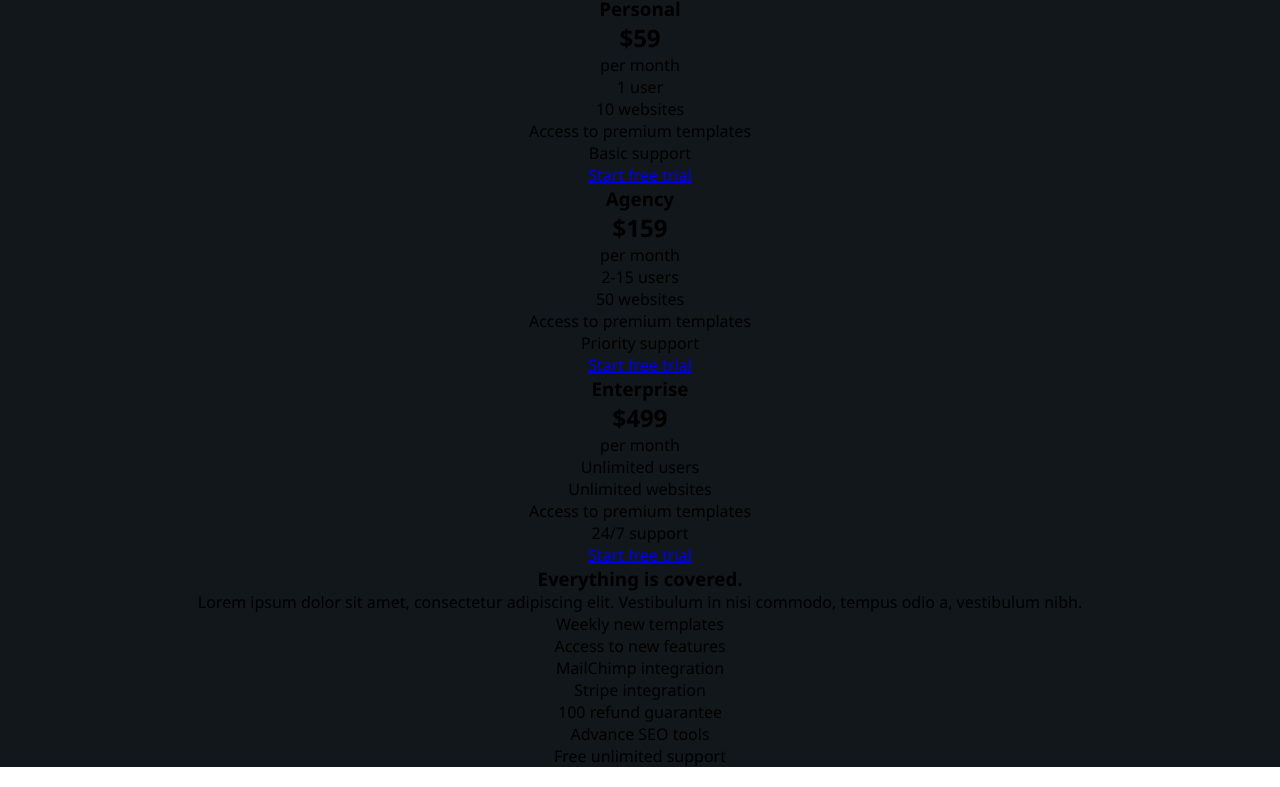
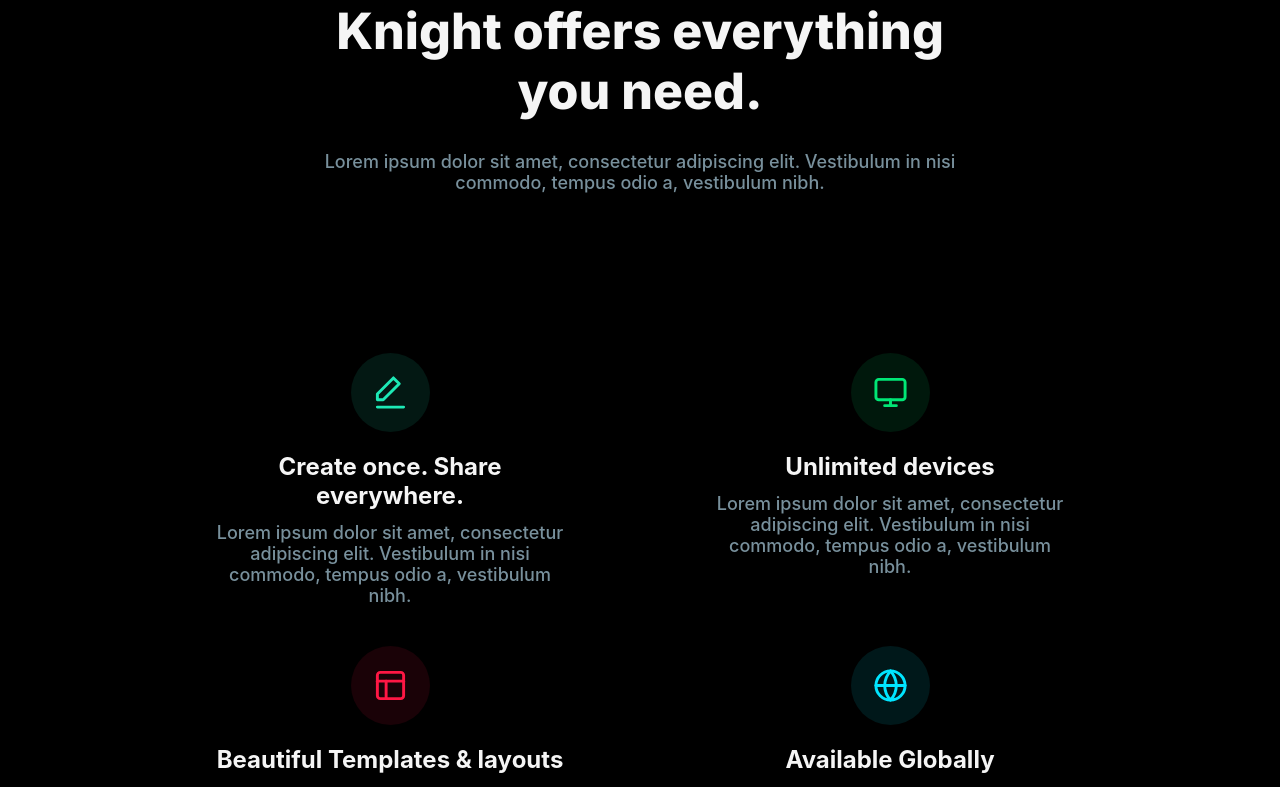
Before and after one commit to Frontend-organization/knight-landing, a React app: page / in a window 1280 px wide. Shown: the part 859-1646 px from the top of the page. Built offline with nearby package versions, Linux system fonts and the light colour scheme.

Commit message:
Feat: section benefits added

```diff
--- a/package.json
+++ b/package.json
@@ -26,6 +26,8 @@
   },
   "dependencies": {
     "react": "^16.13.1",
-    "react-dom": "^16.13.1"
+    "react-dom": "^16.13.1",
+    "react-slick": "^0.27.11",
+    "slick-carousel": "^1.8.1"
   }
 }
--- a/src/App.jsx
+++ b/src/App.jsx
@@ -1,10 +1,12 @@
 import React from "react";
+import Benefits from "./components/Benefits";
 import Home from "./components/Home";
 
 const App = () => {
   return (
     <React.Fragment>
       <Home />
+      <Benefits />
     </React.Fragment>
   );
 };
--- /dev/null
+++ b/src/components/Benefits/Benefits.module.css
@@ -0,0 +1,91 @@
+.Benefits {
+  background-color: #000;
+  padding: 60px 20px 100px 20px;
+}
+
+.BenefitsHeader {
+  color: #f5f5f5;
+  text-align: center;
+  margin: 0 auto;
+  margin-bottom: 120px;
+  width: 80%;
+}
+
+.BenefitsHeader h2 {
+  font-size: 30px;
+}
+
+.BenefitsHeader h4 {
+  color: #78909c;
+  font-family: -apple-system, BlinkMacSystemFont, "Segoe UI", Roboto, Oxygen,
+    Ubuntu, Cantarell, "Open Sans", "Helvetica Neue", sans-serif;
+  font-weight: 500;
+  font-size: 14.6px;
+}
+
+.BenefitsMain {
+  display: flex;
+  flex-wrap: wrap;
+  justify-content: space-between;
+  max-width: 900px;
+  margin: 0 auto;
+  width: 100%;
+}
+
+.Benefit {
+  align-items: center;
+  color: #f5f5f5;
+  display: flex;
+  flex-direction: column;
+  text-align: center;
+  font-family: -apple-system, BlinkMacSystemFont, "Segoe UI", Roboto, Oxygen,
+    Ubuntu, Cantarell, "Open Sans", "Helvetica Neue", sans-serif;
+  margin-bottom: 20px;
+  padding: 10px 20px;
+  width: 50%;
+  max-width: 300px;
+}
+
+.BenefitTitle {
+  margin-bottom: 12px;
+}
+
+.BenefitDescription {
+  color: #78909c !important;
+  font-size: 14.6px;
+  font-weight: 500;
+}
+
+.BenefitIcon {
+  align-items: center;
+  border-radius: 50%;
+  display: flex;
+  justify-content: center;
+  margin-bottom: 20px;
+  padding: 22px;
+  width: fit-content;
+}
+
+@media only screen and (min-width: 768px) {
+  .Benefit {
+    max-width: 400px;
+  }
+  .BenefitDescription {
+    font-size: 18px;
+  }
+
+  .BenefitsHeader {
+    margin: 0 auto;
+    margin-bottom: 150px;
+    width: 700px;
+  }
+
+  .BenefitsHeader h2 {
+    font-size: 50px;
+    margin-bottom: 30px;
+  }
+
+  .BenefitsHeader h4 {
+    font-size: 18px;
+  }
+}
--- /dev/null
+++ b/src/components/Benefits/index.jsx
@@ -0,0 +1,137 @@
+import React from "react";
+import styles from "./Benefits.module.css";
+
+const benefits = [
+  {
+    heading: "Create once. Share everywhere.",
+    description:
+      "Lorem ipsum dolor sit amet, consectetur adipiscing elit. Vestibulum in nisi commodo, tempus odio a, vestibulum nibh.",
+    icon: (
+      <svg
+        xmlns="http://www.w3.org/2000/svg"
+        width="35"
+        height="35"
+        viewBox="0 0 24 24"
+        fill="none"
+        stroke="currentColor"
+        strokeWidth="2"
+        strokeLinecap="round"
+        strokeLinejoin="round"
+        className="feather feather-edit-3"
+      >
+        <polygon points="14 2 18 6 7 17 3 17 3 13 14 2"></polygon>
+        <line x1="3" y1="22" x2="21" y2="22"></line>
+      </svg>
+    ),
+    primaryColor: "#1de9b6",
+    secondaryColor: "rgba(29, 233, 182, 0.1)",
+  },
+  {
+    heading: "Unlimited devices",
+    description:
+      "Lorem ipsum dolor sit amet, consectetur adipiscing elit. Vestibulum in nisi commodo, tempus odio a, vestibulum nibh.",
+    icon: (
+      <svg
+        xmlns="http://www.w3.org/2000/svg"
+        width="35"
+        height="35"
+        viewBox="0 0 24 24"
+        fill="none"
+        stroke="currentColor"
+        strokeWidth="2"
+        strokeLinecap="round"
+        strokeLinejoin="round"
+        className="feather feather-monitor"
+      >
+        <rect x="2" y="3" width="20" height="14" rx="2" ry="2"></rect>
+        <line x1="8" y1="21" x2="16" y2="21"></line>
+        <line x1="12" y1="17" x2="12" y2="21"></line>
+      </svg>
+    ),
+    primaryColor: "#00e676",
+    secondaryColor: "rgba(0, 230, 118, 0.1)",
+  },
+  {
+    heading: "Beautiful Templates & layouts",
+    description:
+      "Lorem ipsum dolor sit amet, consectetur adipiscing elit. Vestibulum in nisi commodo, tempus odio a, vestibulum nibh.",
+    icon: (
+      <svg
+        xmlns="http://www.w3.org/2000/svg"
+        width="35"
+        height="35"
+        viewBox="0 0 24 24"
+        fill="none"
+        stroke="currentColor"
+        strokeWidth="2"
+        strokeLinecap="round"
+        strokeLinejoin="round"
+        className="feather feather-layout"
+      >
+        <rect x="3" y="3" width="18" height="18" rx="2" ry="2"></rect>
+        <line x1="3" y1="9" x2="21" y2="9"></line>
+        <line x1="9" y1="21" x2="9" y2="9"></line>
+      </svg>
+    ),
+    primaryColor: "#ff1744",
+    secondaryColor: "rgba(255, 23, 68, 0.1)",
+  },
+  {
+    heading: "Available Globally",
+    description:
+      "Lorem ipsum dolor sit amet, consectetur adipiscing elit. Vestibulum in nisi commodo, tempus odio a, vestibulum nibh.",
+    icon: (
+      <svg
+        xmlns="http://www.w3.org/2000/svg"
+        width="35"
+        height="35"
+        viewBox="0 0 24 24"
+        fill="none"
+        stroke="currentColor"
+        strokeWidth="2"
+        strokeLinecap="round"
+        strokeLinejoin="round"
+        className="feather feather-globe"
+      >
+        <circle cx="12" cy="12" r="10"></circle>
+        <line x1="2" y1="12" x2="22" y2="12"></line>
+        <path d="M12 2a15.3 15.3 0 0 1 4 10 15.3 15.3 0 0 1-4 10 15.3 15.3 0 0 1-4-10 15.3 15.3 0 0 1 4-10z"></path>
+      </svg>
+    ),
+    primaryColor: "#00e5ff",
+    secondaryColor: "rgba(0, 229, 255, 0.1)",
+  },
+];
+
+function Benefits() {
+  return (
+    <section className={styles.Benefits}>
+      <header className={styles.BenefitsHeader}>
+        <h2>Knight offers everything you need.</h2>
+        <h4>
+          Lorem ipsum dolor sit amet, consectetur adipiscing elit. Vestibulum in
+          nisi commodo, tempus odio a, vestibulum nibh.
+        </h4>
+      </header>
+      <main className={styles.BenefitsMain}>
+        {benefits.map((benefit, key) => (
+          <div key={key} className={styles.Benefit}>
+            <div
+              className={styles.BenefitIcon}
+              style={{
+                color: benefit.primaryColor,
+                backgroundColor: benefit.secondaryColor,
+              }}
+            >
+              {benefit.icon}
+            </div>
+            <h2 className={styles.BenefitTitle}>{benefit.heading}</h2>
+            <p className={styles.BenefitDescription}>{benefit.description}</p>
+          </div>
+        ))}
+      </main>
+    </section>
+  );
+}
+
+export default Benefits;
```
Also changed, not shown: 1 other file (tests, documents, lock files or other folders).
